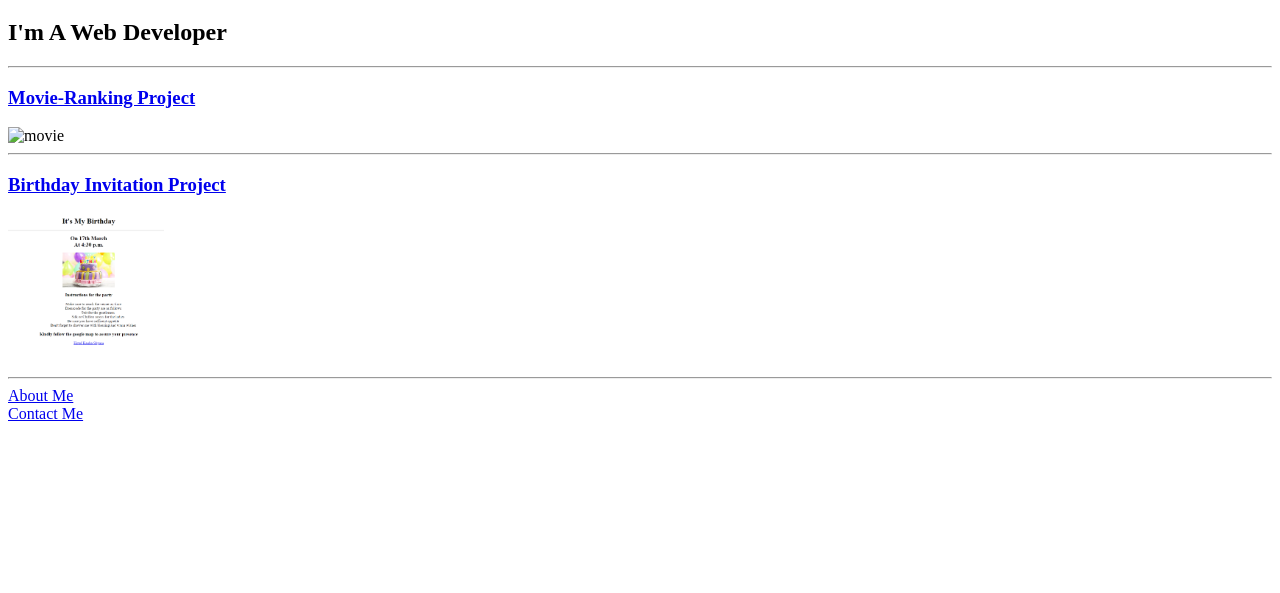
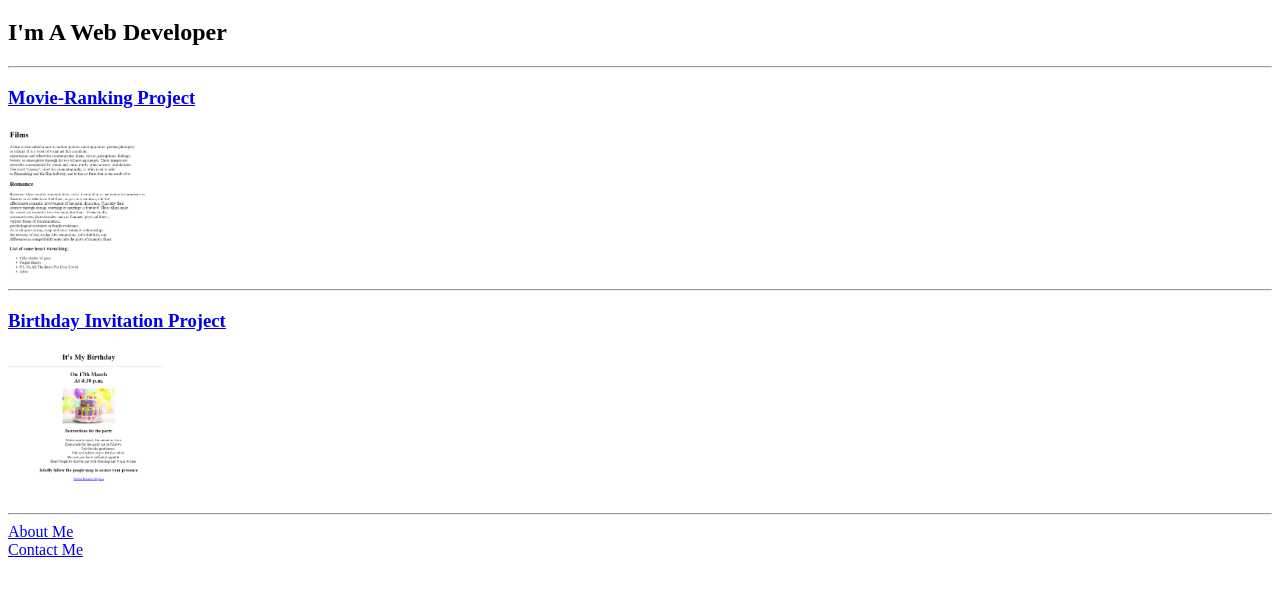
Before and after one commit to AnushkaSri1/html-portfolio, a plain HTML site: page index.html in a window 1280 px wide. Shown: the part 61-654 px from the top of the page. Drawn offline with Linux system fonts and the light colour scheme; files whose address does not match are found by name.

Commit message:
Update index.html

```diff
--- a/index.html
+++ b/index.html
@@ -10,7 +10,7 @@
     <h2>I'm A Web Developer</h2>
     <hr/>
     <h3><a href="./public/movie.html">Movie-Ranking Project</a></h3>
-    <img src="./assets/images/movies.png"input height="150" alt="movie">
+    <img src="movies.png"input height="150" alt="movie">
     <hr/>
     <h3><a href="./public/birthday.html">Birthday Invitation Project</a></h3>
     <img src="./assets/images/birthday.png"input height="150" alt="birthday invite">
```
